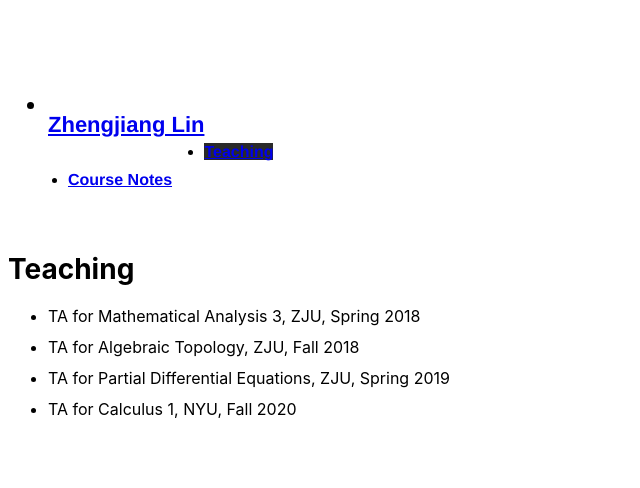
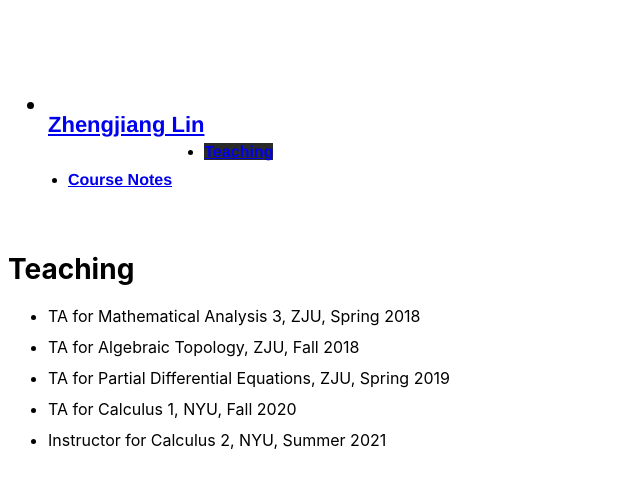
Before and after one commit to Acrescent/Acrescent.github.io, a Jekyll site: the page built from teaching.md, in a window 1280 px wide. Shown: the top 488 px of the page, without its empty margins (0-640 px from the left). Built offline with Jekyll 4.4.1, drawn with Linux system fonts in a browser that asks for light colours.

Commit message:
Update teaching.md

```diff
--- a/teaching.md
+++ b/teaching.md
@@ -12,3 +12,4 @@ order: 1
 - TA for Algebraic Topology, ZJU, Fall 2018
 - TA for Partial Differential Equations, ZJU, Spring 2019
 - TA for Calculus 1, NYU, Fall 2020
+- Instructor for Calculus 2, NYU, Summer 2021
```
